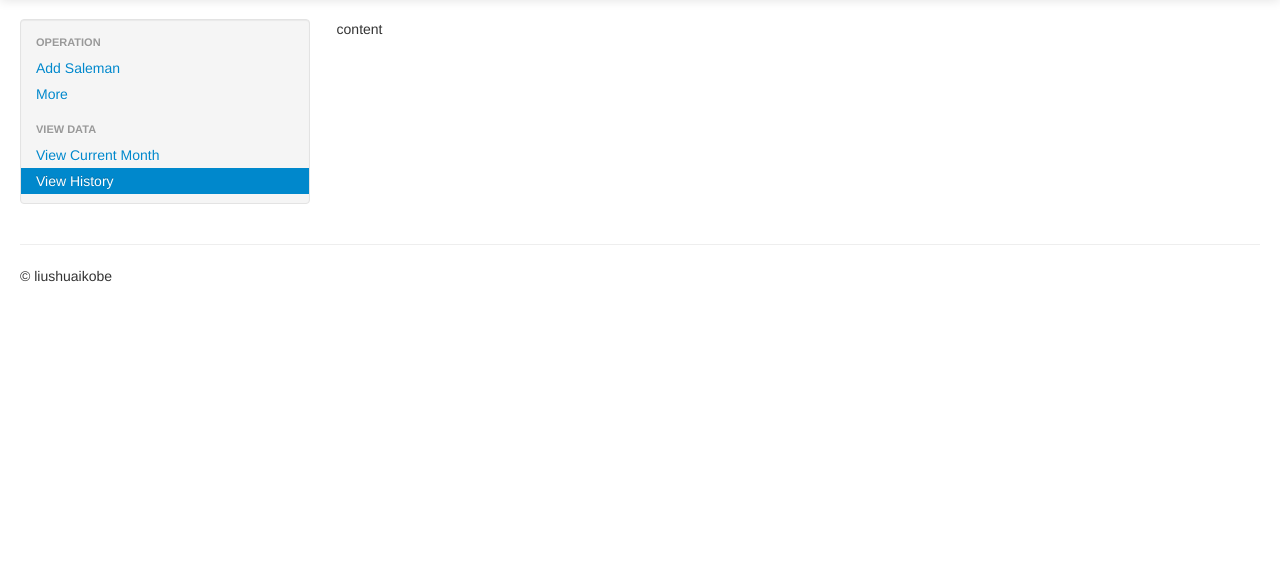
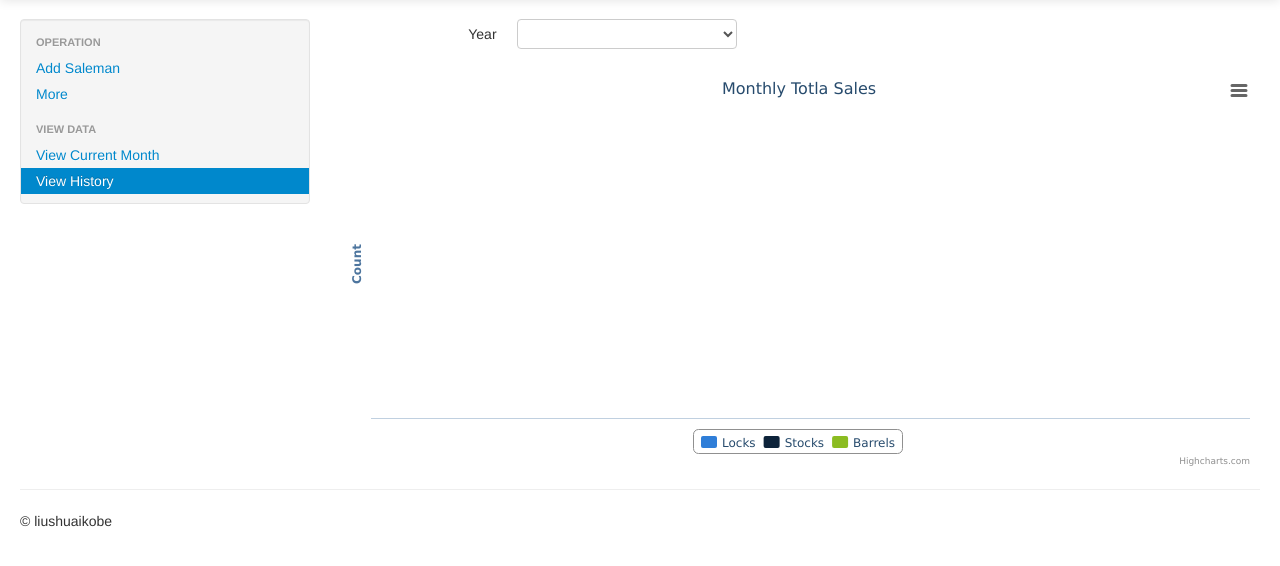
Before and after one commit to liushuaikobe/RifleSales, a Django app: template templates/gunviewhistory.html in a window 1280 px wide. Shown: the part 41-607 px from the top of the page. Run offline with Django 3.2, Linux system fonts and the light colour scheme; the template is opened without the code that fills it, so the values that code supplies are empty.

Commit message:
完成了gun查看历史每月各商品销售数量的柱状图

```diff
--- a/templates/gunviewhistory.html
+++ b/templates/gunviewhistory.html
@@ -28,10 +28,86 @@
 
 
         <div class="span9">
+        <form class="form-horizontal" action="" method="get">
+        	{% csrf_token %}
+			<div class="control-group">
+				<label class="control-label" for="year">Year</label>
+				<div class="controls">
+					<select id="year" name="year">
+						{% for year in yearList %}
+							<option {% ifequal forloop.counter 1 %} selected="selected" {% endifequal %} >{{ year }}</option>
+						{% endfor %}
+					</select>
+				</div>
+			</div>
+		</form>
 
-        content
+		<div id="eachMonthSales"></div>
+
         </div><!--/span-->
 
 
       </div><!--/row-->
+
+      <script type="text/javascript">
+      	$(function () {
+        $('#eachMonthSales').highcharts({
+            chart: {
+                type: 'column'
+            },
+            title: {
+                text: 'Monthly Totla Sales'
+            },
+            xAxis: {
+                categories: [
+                    'Jan',
+                    'Feb',
+                    'Mar',
+                    'Apr',
+                    'May',
+                    'Jun',
+                    'Jul',
+                    'Aug',
+                    'Sep',
+                    'Oct',
+                    'Nov',
+                    'Dec'
+                ]
+            },
+            yAxis: {
+                min: 0,
+                title: {
+                    text: 'Count'
+                }
+            },
+            tooltip: {
+                headerFormat: '<span style="font-size:10px">{point.key}</span><table>',
+                pointFormat: '<tr><td style="color:{series.color};padding:0">{series.name}: </td>' +
+                    '<td style="padding:0"><b>{point.y:.1f}</b></td></tr>',
+                footerFormat: '</table>',
+                shared: true,
+                useHTML: true
+            },
+            plotOptions: {
+                column: {
+                    pointPadding: 0.2,
+                    borderWidth: 0
+                }
+            },
+            series: [{
+                name: 'Locks',
+                data: [{{ locks|join:"," }}]
+
+            }, {
+                name: 'Stocks',
+                data: [{{ stocks|join:"," }}]
+
+            }, {
+                name: 'Barrels',
+                data: [{{ barrels|join:"," }}]
+
+            },]
+        });
+    });
+      </script>
 {% endblock %}
```
Also changed, not shown: viewdata/views.py (+35 -5 lines).
